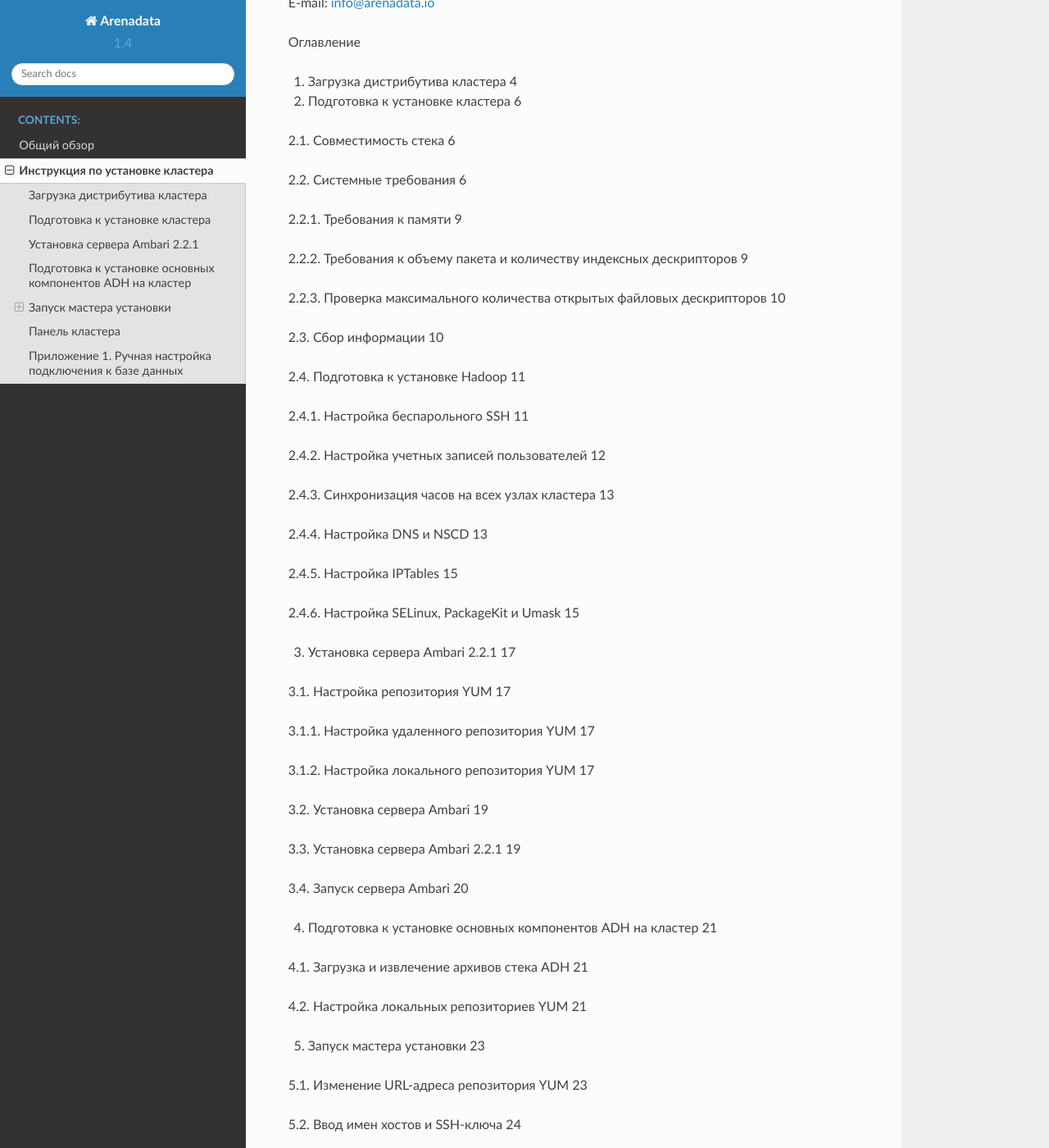
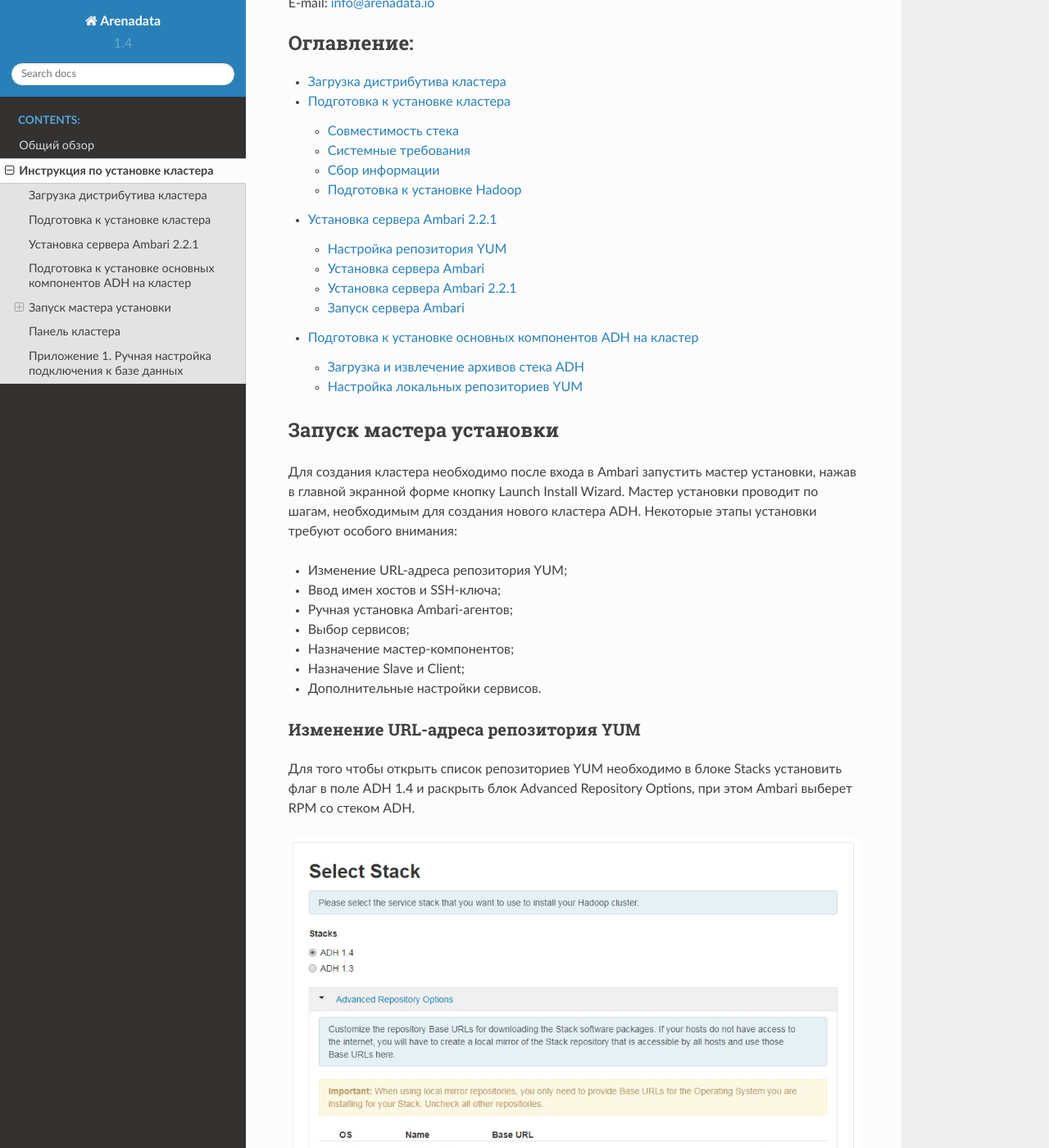
Before and after one commit to arenadata/docs_adps, a Sphinx documentation site: the page built from source/install.rst, in a window 1280 px wide and 1400 px high, scrolled down 384 px. Shown: the whole window at 82% size. Built offline with Sphinx 7.4.7 and the Read the Docs theme 2.0.0, drawn with Linux system fonts in a browser that asks for light colours; some of the changed text lies outside the part shown.

Commit message:
Update install.rst

```diff
--- a/source/install.rst
+++ b/source/install.rst
@@ -12,87 +12,10 @@
 E-mail: info@arenadata.io
 
 
-Оглавление
-
-1. Загрузка дистрибутива кластера 4
-
-2. Подготовка к установке кластера 6
-
-2.1. Совместимость стека 6
-
-2.2. Системные требования 6
-
-2.2.1. Требования к памяти 9
-
-2.2.2. Требования к объему пакета и количеству индексных дескрипторов
-9
-
-2.2.3. Проверка максимального количества открытых файловых
-дескрипторов 10
-
-2.3. Сбор информации 10
-
-2.4. Подготовка к установке Hadoop 11
-
-2.4.1. Настройка беспарольного SSH 11
-
-2.4.2. Настройка учетных записей пользователей 12
-
-2.4.3. Синхронизация часов на всех узлах кластера 13
-
-2.4.4. Настройка DNS и NSCD 13
-
-2.4.5. Настройка IPTables 15
-
-2.4.6. Настройка SELinux, PackageKit и Umask 15
-
-3. Установка сервера Ambari 2.2.1 17
-
-3.1. Настройка репозитория YUM 17
-
-3.1.1. Настройка удаленного репозитория YUM 17
-
-3.1.2. Настройка локального репозитория YUM 17
-
-3.2. Установка сервера Ambari 19
-
-3.3. Установка сервера Ambari 2.2.1 19
-
-3.4. Запуск сервера Ambari 20
-
-4. Подготовка к установке основных компонентов ADH на кластер 21
-
-4.1. Загрузка и извлечение архивов стека ADH 21
-
-4.2. Настройка локальных репозиториев YUM 21
-
-5. Запуск мастера установки 23
-
-5.1. Изменение URL-адреса репозитория YUM 23
-
-5.2. Ввод имен хостов и SSH-ключа 24
-
-5.2.1. Ручная установка Ambari-агентов 24
-
-5.3. Выбор сервисов 25
-
-5.4. Назначение мастер-компонентов 25
-
-5.5. Назначение Slave и Client 26
-
-5.6. Дополнительные настройки сервисов 27
-
-5.7. Установка, запуск и тестирование 28
-
-6. Панель кластера 30
-
-Приложение 1. Ручная настройка подключения к базе данных 31
-
-
 
 .. toctree::
    :maxdepth: 2
-   :caption: Contents:
+   :caption: Оглавление:
 
    install/download
    install/prepare
```
